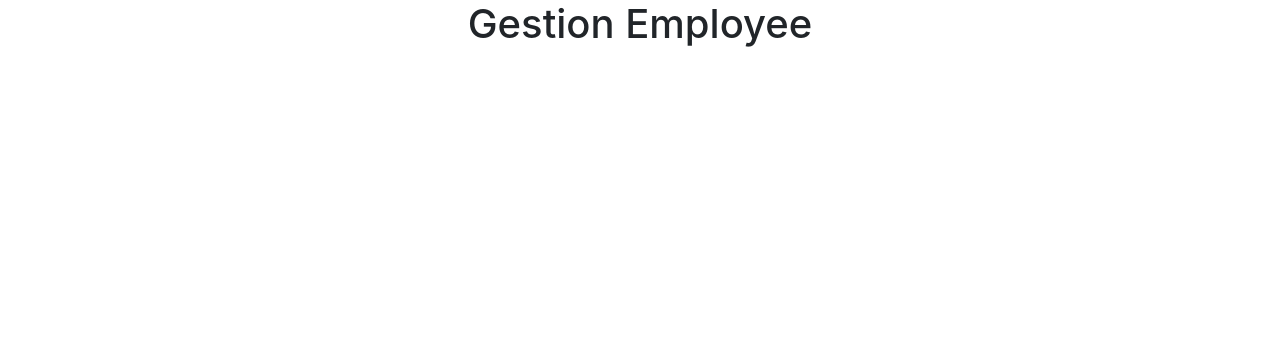
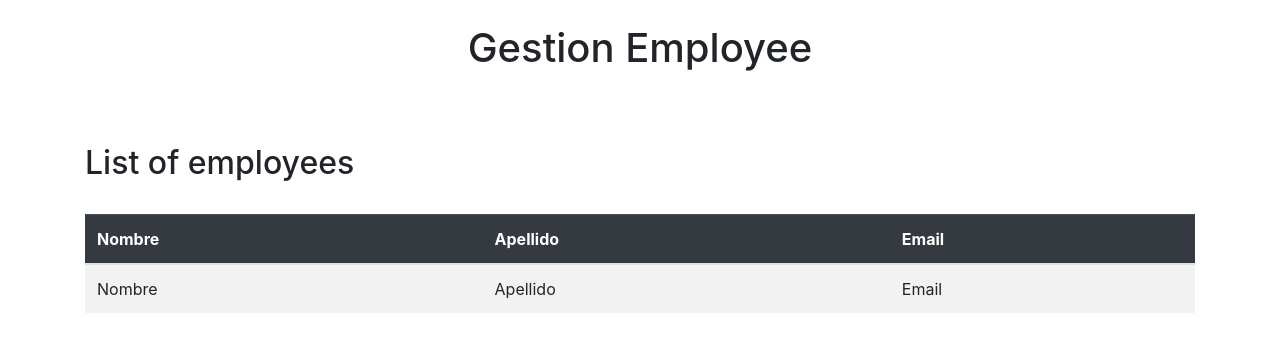
Before and after one commit to ChristianRey117/gestion-empleados-front, an Angular app: page / in a window 1280 px wide. Shown: the top 352 px of the page. Built offline with nearby package versions, Linux system fonts and the light colour scheme.

Commit message:
feat(employee-component): use list-employeee component in app component

```diff
--- a/src/app/app.component.html
+++ b/src/app/app.component.html
@@ -1 +1,15 @@
-<h1 class="text-center">Gestion Employee</h1>
+<h1 class="text-center m-4">Gestion Employee</h1>
+
+<div class="container">
+  <div class="row">
+    <div class="col-12 mt-5">
+      <h2>List of employees</h2>
+    </div>
+  </div>
+
+  <div class="row mt-4">
+    <div class="col-12">
+      <app-list-employee></app-list-employee>
+    </div>
+  </div>
+</div>
--- a/src/app/app.component.ts
+++ b/src/app/app.component.ts
@@ -1,12 +1,13 @@
 import { Component } from '@angular/core';
 import { RouterOutlet } from '@angular/router';
+import { ListEmployeeComponent } from './components/list-employee/list-employee.component';
 
 @Component({
   selector: 'app-root',
   standalone: true,
-  imports: [RouterOutlet],
+  imports: [RouterOutlet, ListEmployeeComponent],
   templateUrl: './app.component.html',
-  styleUrl: './app.component.scss'
+  styleUrl: './app.component.scss',
 })
 export class AppComponent {
   title = 'gestion-empleados-front';
```
